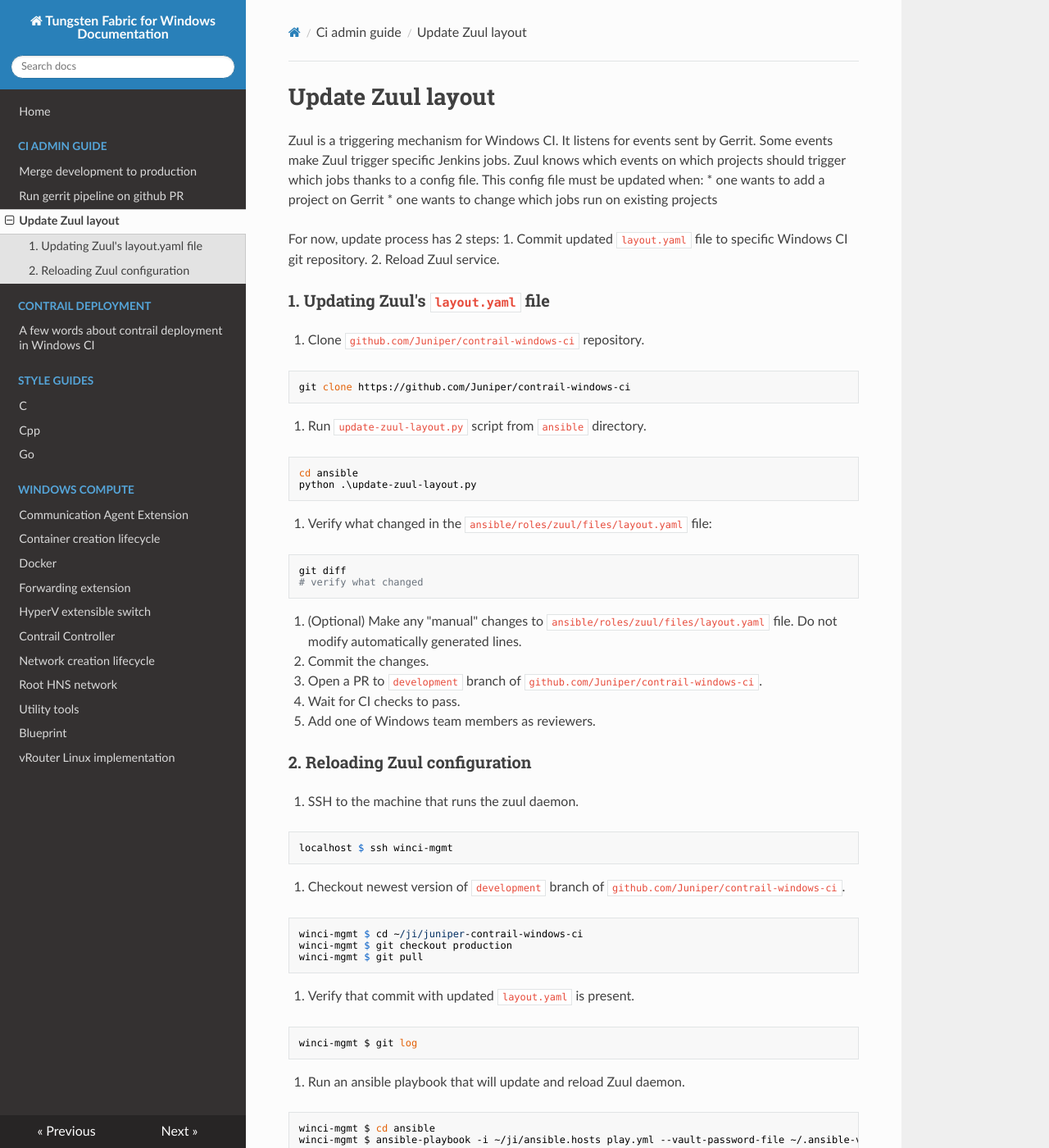
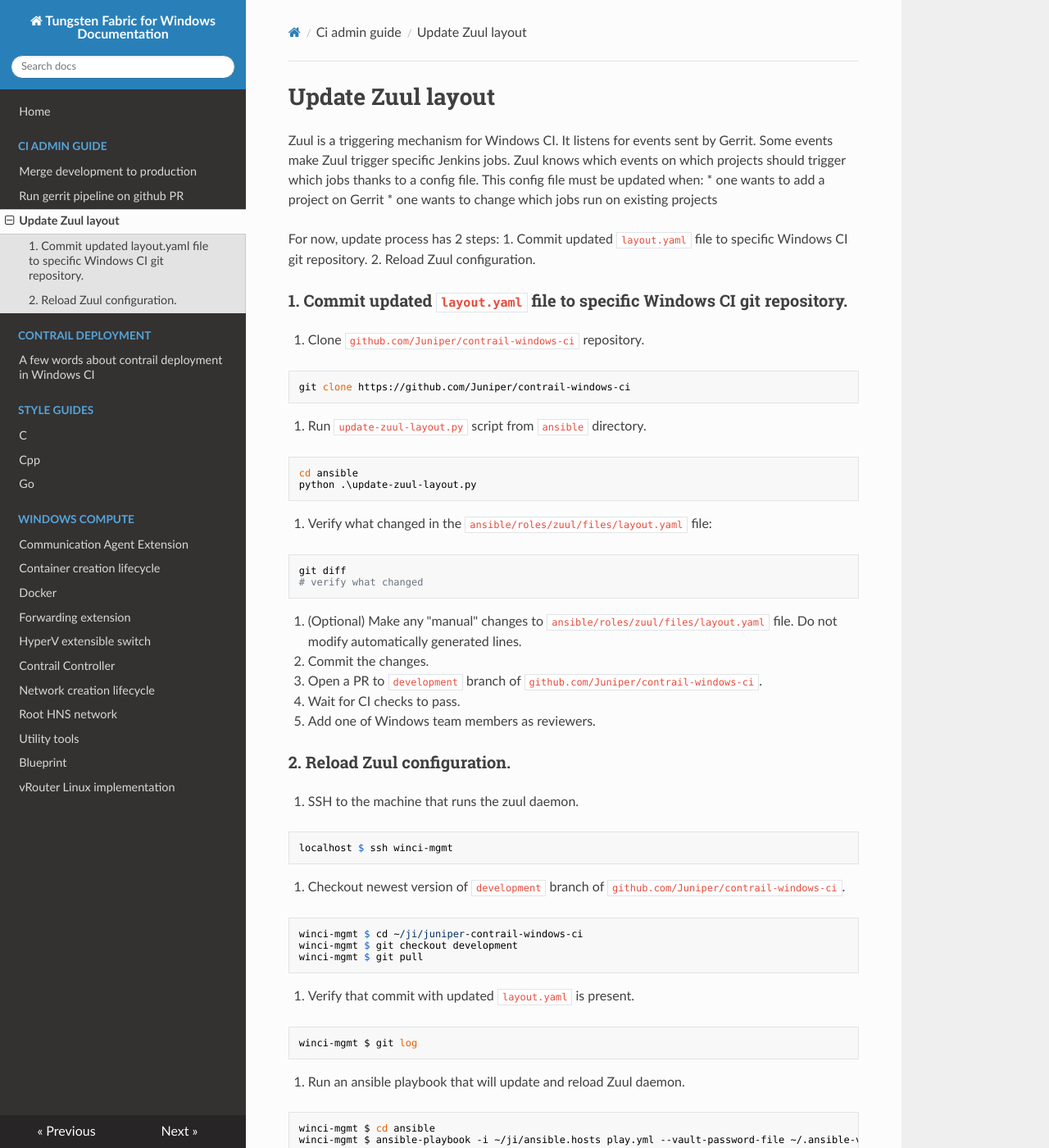
Before and after one commit to piotr-szuberski/contrail-windows-docs, an MkDocs documentation site: the page built from doc/ci_admin_guide/Update_zuul_layout.md, in a window 1280 px wide and 1400 px high. Shown: the whole window at 82% size. Built offline with MkDocs 1.6.1, drawn with Linux system fonts in a browser that asks for light colours; nearby versions of some CDN libraries.

Commit message:
Rename chapters.

````diff
--- a/doc/ci_admin_guide/Update_zuul_layout.md
+++ b/doc/ci_admin_guide/Update_zuul_layout.md
@@ -9,9 +9,9 @@
 
 For now, update process has 2 steps:
 1. Commit updated `layout.yaml` file to specific Windows CI git repository.
-2. Reload Zuul service.
+2. Reload Zuul configuration.
 
-### 1. Updating Zuul's `layout.yaml` file
+### 1. Commit updated `layout.yaml` file to specific Windows CI git repository.
 
 1. Clone `github.com/Juniper/contrail-windows-ci` repository.
 ```
@@ -36,7 +36,7 @@
 7. Wait for CI checks to pass.
 8. Add one of Windows team members as reviewers.
 
-### 2. Reloading Zuul configuration
+### 2. Reload Zuul configuration.
 
 1. SSH to the machine that runs the zuul daemon.
 ```
@@ -46,7 +46,7 @@
 2. Checkout newest version of `development` branch of `github.com/Juniper/contrail-windows-ci`.
 ```
 winci-mgmt $ cd ~/ji/juniper-contrail-windows-ci
-winci-mgmt $ git checkout production
+winci-mgmt $ git checkout development
 winci-mgmt $ git pull
 ```
 
````
